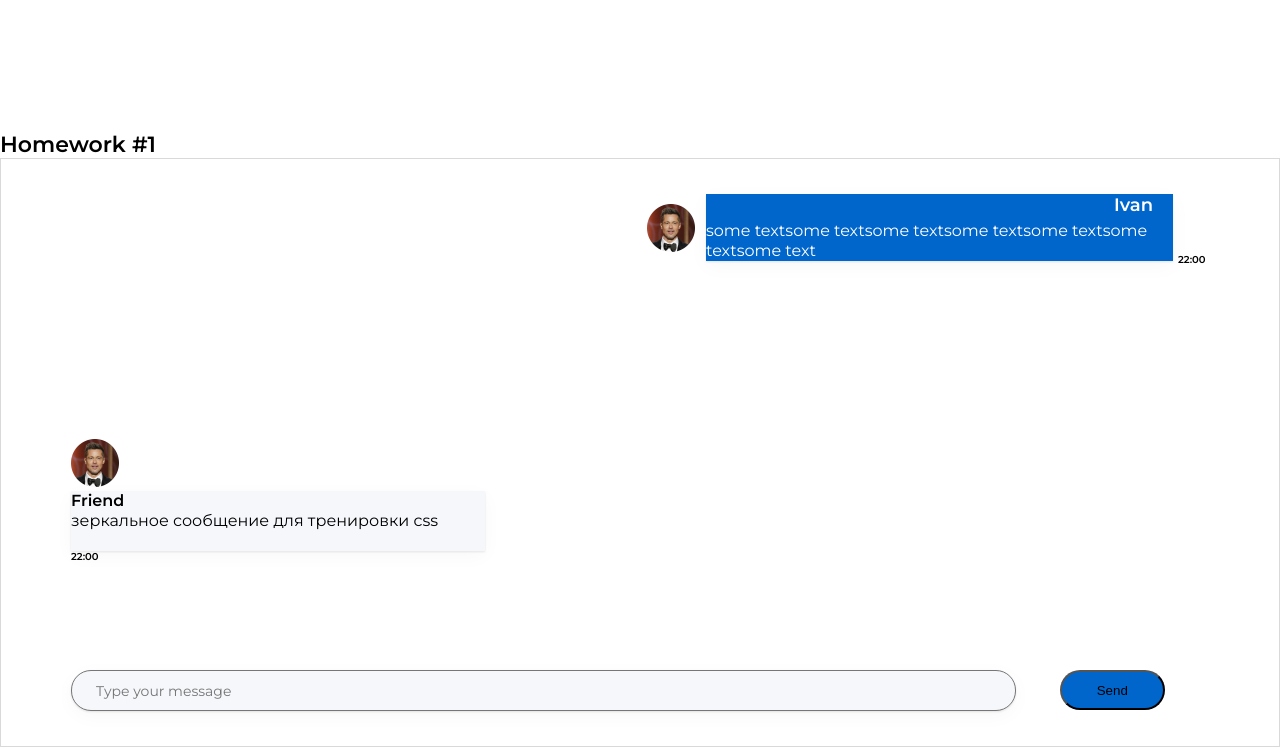
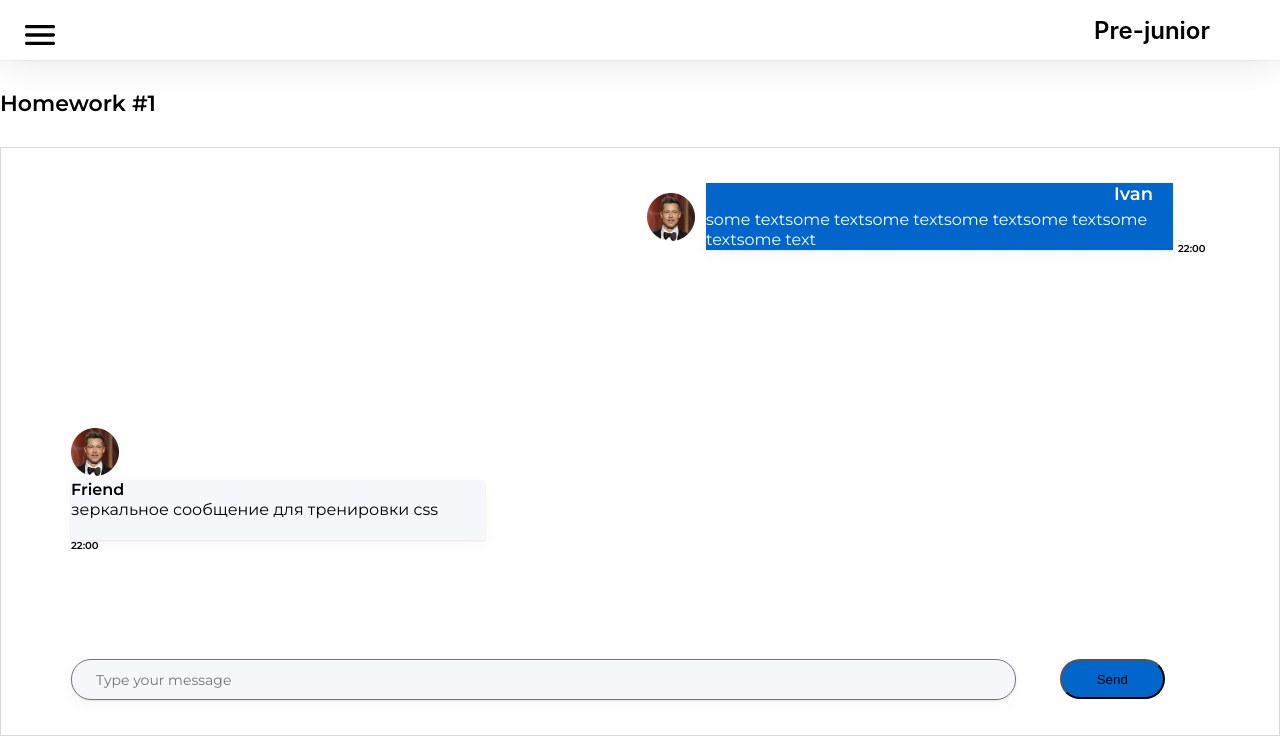
Before and after one commit to fireonex/Homework-02, a React (Create React App) app: page /#/pre-junior in a window 1280 px wide. Before the commit this address led to /. Shown: the top 749 px of the page. Built offline with nearby package versions, Linux system fonts and the light colour scheme.

Commit message:
fifth commit (added routing, header and navbar)

```diff
--- a/src/s1-main/App.module.css
+++ b/src/s1-main/App.module.css
@@ -4,14 +4,13 @@
     width: 1280px;
     left: 0;
     right: 0;
-    top: 131px;
+    top: 0;
     bottom: -131px;
     margin: 0 auto;
 }
 
 .hw {
     border: 1px solid rgb(217, 217, 217);
-
 }
 
 .hwTitle {
@@ -22,4 +21,5 @@
     line-height: 27px;
     letter-spacing: 0;
     text-align: left;
+    margin: 30px 0;
 }
--- a/src/s1-main/App.tsx
+++ b/src/s1-main/App.tsx
@@ -1,21 +1,19 @@
 import React from 'react'
 import s from './App.module.css'
-import HW1 from '../s2-homeworks/hw01/HW1'
-import HW2 from "../s2-homeworks/hw02/HW2";
-import HW3 from "../s2-homeworks/hw03/HW3";
-import HW4 from "../s2-homeworks/hw04/HW4";
+
+import HW5 from "../s2-homeworks/hw05/HW5";
 
 function App() {
     return (
         <div className={s.App}>
-            <HW1/>
-            {/*раскомментировать по ходу выполнения*/}
-            <HW2/>
-            <HW3/>
-            <HW4/>
+            {/*<HW1/>*/}
+            {/*/!*раскомментировать по ходу выполнения*!/*/}
+            {/*<HW2/>*/}
+            {/*<HW3/>*/}
+            {/*<HW4/>*/}
 
             {/*при выполнении дз 5 и более - закомментировать здесь дз 1-4, так как они есть внутри дз 5*/}
-            {/*<HW5/>*/}
+            <HW5/>
         </div>
     )
 }
--- a/src/s2-homeworks/hw05/HW5.tsx
+++ b/src/s2-homeworks/hw05/HW5.tsx
@@ -4,7 +4,7 @@ import { Layout } from './layout/Layout'
 import Pages from './Pages'
 
 /*
-* 1 - в файле Pages.tsx дописать роуты на все страницы
+* 1 - в файле Pages.tsx дописать роуты на все страницы (made)
 * 2 - в файле Sidebar.tsx дописать className так чтоб вешался класс s.active когда мы уже на соответствующей странице
 * 3 - застилизовать хэдэр и сайдбар в соответствии с дизайном
 * */
--- a/src/s2-homeworks/hw05/Pages.tsx
+++ b/src/s2-homeworks/hw05/Pages.tsx
@@ -5,11 +5,15 @@ import PreJunior from './pages/PreJunior'
 import Junior from './pages/Junior'
 import JuniorPlus from './pages/JuniorPlus'
 
+
+
 export const PATH = {
     PRE_JUNIOR: '/pre-junior',
     JUNIOR: '/junior',
     JUNIOR_PLUS: '/junior-plus',
 }
+
+
 
 function Pages() {
     return (
@@ -18,18 +22,19 @@ function Pages() {
             <Routes>
                 {/*роутинг будут писать студенты*/}
                 {/*в начале мы попадаем на страницу '/' и переходим сразу на страницу /pre-junior*/}
-                {/*<Route ...*/}
+                <Route path={'/'} element={<Navigate to={'/pre-junior'}/>}/>
 
                 {/*роуты для /pre-junior, /junior, /junior-plus*/}
-                {/*<Route ...*/}
-                {/*<Route ...*/}
-                {/*<Route ...*/}
+                <Route path={PATH.PRE_JUNIOR} element={<PreJunior/>}/>
+                <Route path={PATH.JUNIOR} element={<Junior/>}/>
+                <Route path={PATH.JUNIOR_PLUS} element={<JuniorPlus/>}/>
 
                 {/*роут для несуществующей страницы должен отрисовать <Error404 />*/}
-                {/*<Route ...*/}
+                <Route path={'/*'} element={<Error404/>}/>
             </Routes>
         </div>
     )
 }
 
+
 export default Pages
--- a/src/s2-homeworks/hw05/header/Header.module.css
+++ b/src/s2-homeworks/hw05/header/Header.module.css
@@ -1,8 +1,32 @@
 .burgerMenuIcon {
+    cursor: pointer;
+    width: 40px;
+    height: 40px;
+    position: absolute; /* Если нужно позиционировать иконку */
+    top: 15px;
+    left: 20px;
+    /*z-index: 100;*/
+    display: block;
 }
 
 .header {
+    box-shadow: 0 0 2px 0 rgba(29, 33, 38, 0.1), 0 0 40px 0 rgba(29, 33, 38, 0.13);
+    background: rgb(255, 255, 255);
+    height: 60px;
+    margin: 0;
+
+    display: flex;
+    justify-content: flex-end;
+
+    align-items: center;
+    position: relative; /* Чтобы иконка позиционировалась относительно header */
 }
 
 .header h1 {
+    text-align: right;
+    font-size: 24px;
+    font-weight: 600;
+    /*margin: -15px 70px;*/
+
+    margin-right: 70px;
 }
--- a/src/s2-homeworks/hw05/sidebar/Sidebar.module.css
+++ b/src/s2-homeworks/hw05/sidebar/Sidebar.module.css
@@ -1,25 +1,75 @@
 .sidebar {
+    position: fixed; /* Позиционировать поверх содержимого */
+    left: 0; /* Прижать к левому краю */
+    top: 0; /* Прижать к верху страницы */
+    width: 0; /* Начальная ширина */
+    height: 100%; /* Высота до конца страницы */
+    overflow-x: hidden; /* Скрыть содержимое при уменьшении ширины */
+    transition: 0.5s; /* Плавное открытие меню */
+    z-index: 100;
 }
 
 .sidebar.open {
+    box-shadow: 0 1px 2px 0 rgba(29, 33, 38, 0.1), 0 10px 40px 0 rgba(29, 33, 38, 0.13);
+    background: rgb(255, 255, 255);
+
+    width: 300px; /* Размер открытого меню */
 }
 
 .background {
+    position: fixed;
+    width: 100%;
+    height: 100%;
+    background: rgba(0, 0, 0, 0.4);
+    z-index: 1; /* Чтобы затемнение было над остальным содержимым */
+    top: 0;
+    left: 0;
+    display: none; /* Скрыть по умолчанию */
 }
 
 .nav {
+    display: flex;
+    flex-direction: column;
+    gap: 40px;
+    padding: 63px 0 0 70px;
 }
 
+
 .nav a {
+    color: rgb(0, 0, 0);
+    font-family: Montserrat, sans-serif;
+    font-size: 22px;
+    font-weight: 600;
+    line-height: 27px;
+    letter-spacing: 0;
+    text-align: left;
+
+    padding: 10px 15px;
 }
 
 .nav a:hover {
+    color: #3D6B99;
 }
 
 .nav a.active {
+    color: rgb(0, 89, 178);
+    font-family: Montserrat, sans-serif;
+    font-size: 22px;
+    font-weight: 600;
+    line-height: 27px;
+    letter-spacing: 0;
+    text-align: left;
+    text-decoration-line: underline;
 }
+
 .close {
+    position: absolute; /* Позиционировать внутри sidebar */
+    top: 0;
+    right: 0;
+    margin: 22px 30px;
+    z-index: 2; /* Чтобы кнопка была над всеми элементами */
 }
 
 .close img {
+
 }
--- a/src/s2-homeworks/hw05/sidebar/Sidebar.tsx
+++ b/src/s2-homeworks/hw05/sidebar/Sidebar.tsx
@@ -1,15 +1,20 @@
 import React, {FC} from 'react'
-import {NavLink} from 'react-router-dom'
+import {NavLink, useLocation} from 'react-router-dom'
 import s from './Sidebar.module.css'
 import {PATH} from '../Pages'
 import closeIcon from './closeOutline.svg'
+
 
 type PropsType = {
     open: boolean
     handleClose: () => void
 }
 
+
 export const Sidebar: FC<PropsType> = ({open, handleClose}) => {
+
+    const location = useLocation();
+
     const sidebarClass = s.sidebar
         + (open ? ' ' + s.open : '')
     return (
@@ -17,7 +22,7 @@ export const Sidebar: FC<PropsType> = ({open, handleClose}) => {
             {/*затемнение справа от открытого меню*/}
             {open && <div className={s.background} onClick={handleClose}/>}
 
-            <aside className={sidebarClass}>
+            <aside className={`${s.sidebar} ${open ? s.open : ''}`}>
                 <button className={s.close} onClick={handleClose}>
                     <img
                         src={closeIcon}
@@ -31,7 +36,7 @@ export const Sidebar: FC<PropsType> = ({open, handleClose}) => {
                         id={'hw5-pre-junior-link'}
                         to={PATH.PRE_JUNIOR}
                         onClick={handleClose}
-                        // className={...} // делает студент
+                        className={location.pathname === PATH.PRE_JUNIOR ? `${s.link} ${s.active}` : s.link} // делает студент
                     >
                         Pre-junior
                     </NavLink>
@@ -39,7 +44,7 @@ export const Sidebar: FC<PropsType> = ({open, handleClose}) => {
                         id={'hw5-junior-link'}
                         to={PATH.JUNIOR}
                         onClick={handleClose}
-                        // className={...} // делает студент
+                        className={location.pathname === PATH.JUNIOR ? `${s.link} ${s.active}` : s.link} // делает студент
                     >
                         Junior
                     </NavLink>
@@ -47,7 +52,7 @@ export const Sidebar: FC<PropsType> = ({open, handleClose}) => {
                         id={'hw5-junior-plus-link'}
                         to={PATH.JUNIOR_PLUS}
                         onClick={handleClose}
-                        // className={...} // делает студент
+                        className={location.pathname === PATH.JUNIOR_PLUS ? `${s.link} ${s.active}` : s.link} // делает студент
                     >
                         Junior Plus
                     </NavLink>
```
